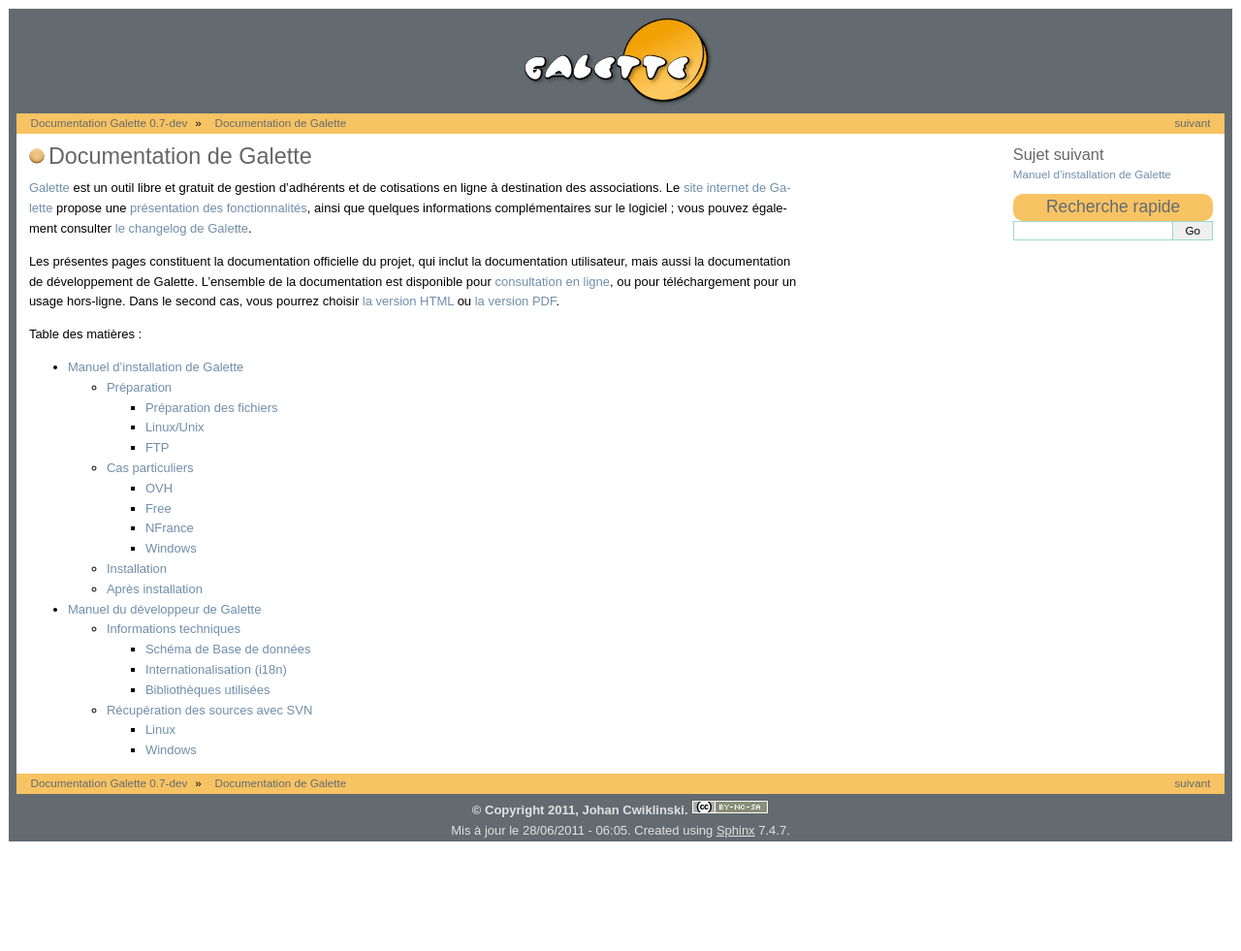
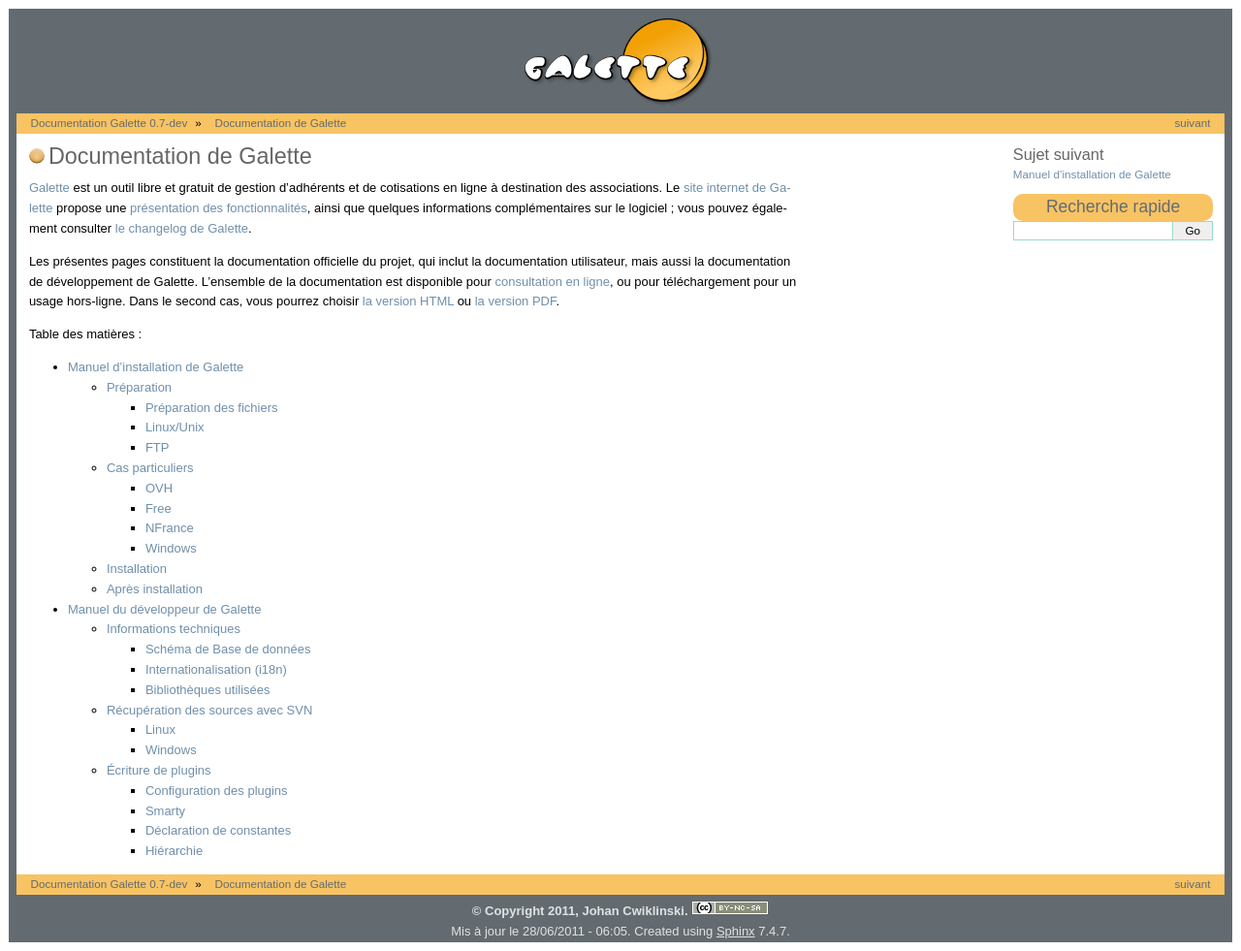
Before and after one commit to galette/galettedoc, a Sphinx documentation site: the page built from source/index.rst, in a window 1280 px wide. Shown: the whole page at 97% size. Built offline with Sphinx 7.4.7, drawn with Linux system fonts in a browser that asks for light colours; before the commit the page ends 900 px from its top, so only the background shows below that; some of the changed lines change nothing that is shown.

Commit message:
Développement : plugins

```diff
--- a/source/development/index.rst
+++ b/source/development/index.rst
@@ -7,3 +7,4 @@
 
    technical_infos.rst
    svn.rst
+   plugins.rst
--- /dev/null
+++ b/source/development/plugins.rst
@@ -0,0 +1,275 @@
+.. _plugins:
+
+*******************
+Écriture de plugins
+*******************
+
+Depuis la version 0.7 ; Galette fournit un système de plugins - rudimentaire, certes, mais qui a le mérite d'exister :-)
+
+Les possibilités sont ajoutées au fur et à mesure des besoins ; il est dores et déjà possible de profiter de l'API entière de Galette, de l'étendre, de la compléter avec des classes ; de créer des pages spécifiques à un plugin (via les templates Smarty) ; de créer des entrées de menus pour accéder aux pages précédement créées, et d'ajouter des boutons de fonction dans la liste des adhérents.
+
+Un dossier ``plugins`` existe dans l'arborescence de Galette. Chaque plugin installé se trouvera dans son propre sous dossier à cet endroit :
+
+* |folder| plugins
+
+  * |folder| Auto
+  * |folder| Sport
+  * |folder| ...
+
+Les fichiers de traduction du plugins seront placés dans un répertoire ``lang``, les templates Smarty dans un répertoire ``templates/{nom du thème}}`` (le nom du thème étant défini par le nom du répertoire, il est possible de choisir le thème désiré via les préférences de Galette. Le thème par défaut se nomme ``default``), et les classes dans un répertoire ``classes`` (tout comme dans Galette).
+
+Ces dossiers ne sont pas obligatoires, tout dépend si le plugin en a besoin ou pas :-)
+
+Configuration des plugins
+=========================
+
+Un fichier ``_define.php`` doit absolument être présent pour chaque plugin. Il définit le nom du plugin, son auteur, etc, selon la nomenclature suivante :
+
+.. code-block:: php
+
+   <?php
+
+   /* vim: set expandtab tabstop=4 shiftwidth=4 softtabstop=4: */
+
+   /**
+    * Main MyPlugin plugin configuration
+    *
+    * PHP version 5
+    *
+    * Copyright © 2010 The Galette Team
+    *
+    * This file is part of Galette (http://galette.tuxfamily.org).
+    *
+    * Galette is free software: you can redistribute it and/or modify
+    * it under the terms of the GNU General Public License as published by
+    * the Free Software Foundation, either version 3 of the License, or
+    * (at your option) any later version.
+    *
+    * Galette is distributed in the hope that it will be useful,
+    * but WITHOUT ANY WARRANTY; without even the implied warranty of
+    * MERCHANTABILITY or FITNESS FOR A PARTICULAR PURPOSE.  See the
+    *  GNU General Public License for more details.
+    *
+    * You should have received a copy of the GNU General Public License
+    * along with Galette. If not, see <http://www.gnu.org/licenses/>.
+    *
+    * @category  Plugins
+    * @package   MyPlugin
+    *
+    * @author    Votre Nom <vous@isp.com>
+    * @copyright 2010 The Galette Team
+    * @license   http://www.gnu.org/licenses/gpl-3.0.html GPL License 3.0 or (at your option) any later version
+    * @version   SVN: $Id$
+    * @link      http://galette.tuxfamily.org
+    * @since     Available since 0.7dev - 2010-03-05
+    */
+
+   $this->register(
+       'Mon Plugin', //Name
+       'Plugin qui ne sert à rien', //Short description
+       'Votre Nom', //Author
+       '0.0.1', //Version
+       null //Permissions needed - not yet implemented
+   );
+
+   ?>
+
+L'activation du module dans Galette dépend de ce fichier, s'il n'est pas présent, ou s'il est incorrect, le module ne sera pas activé.
+
+Smarty
+======
+
+Assignation de variables
+------------------------
+
+Il est possible d'assigner à Smarty des variables supplémentaires (comme via ``$tpl->assign('ma_var', 'ma_valeur');``). Pour cela, il faut ajouter un fichier nommé ``_smarties.php`` à votre plugin. Pour l'heure, il ne peut contenir qu'un tableau php nommé ``_tpl_assignments`` :
+
+.. code-block:: php
+   $_tpl_assignments = array(
+       'ma_var'             => 'mavaleur',
+       'dossier_includes'   => '__plugin_include_dir__dossier',
+       'nomplugin_tpl_dir'  => '__plugin_templates_dir__',
+       'nomplugin_dir'      => '__plugin_dir__'
+   );
+
+Les variables déclarées comme ceci seront alors accessibles depuis les templates Smarty de la manière habituelle : ``{$ma_var}``.
+
+Des remplacements automatiques peuvent être appliqués au sein des variables déclarées, en utilisant des chaînes spécifiques :
+  * ``__plugin_include_dir__`` ira chercher le dossier ``includes`` dans l'arborescence de votre plugin (ça donnera ``./plugins/nom_dossier/includes/dossier`` pour notre exemple)
+  * ``__plugin_templates_dir__`` sera remplacé par le chemin vers le dossier ``templates`` de vote plugin (ça donnera ``./plugins/nom_dossier/templates/`` pour notre exemple)
+  * ``__plugin_dir__`` sera remplacé par le chemin vers le dossier de vote plugin (ça donnera ``./plugins/nom_dossier/`` pour notre exemple)
+
+De cette façon, quelque soit le nom du dossier de votre plugin, les chemins seront les bons :-)
+
+Entrées de menu
+---------------
+
+Un fichier ``menu.tpl`` dans le répertoire des templates peut être ajouté, il sera affiché en dessous des autres entrées de menu de Galette. Il doit avoir un aspect similaire aux menus de Galette, à savoir :
+
+.. code-block:: html
+   <h1 class="nojs">[_T string="My plugin"}</h1>
+   <ul>
+      <li>{_T string="My first plugin menu entry"}
+      <li>{_T string="My second plugin menu entry"}
+   {if $smarty.session.admin_status eq 1}
+      <li>{_T string="My admin plugin menu entry"}</li>
+   {/if}
+   </ul>
+
+Dans les entrées de menu (et de façon générale dans les templates du plugin), utilisez la variable ``{$galette_base_path}`` pour faire référence à la racine web de Galette, et ``{$galette_base_path}{$galette_monplugin_path}`` pour faire référence à la racine web du plugin (« monplugin » est ici à replacer par le nom du répertoire de votre plugin, en minuscules).
+
+.. note::
+
+   L'utilisation de ``{$galette_monplugin_path}`` semble parfois hasardeuse, on ne peut pas présumer que l'utilisateur n'a pas changé le nom du dossier...
+
+Ajout de headers HTML
+---------------------
+
+La présence d'un fichier nommé ``headers.tpl`` dans les templates de votre plugin ajoutera automatiquement sont contenu dans l'en-tête de la page (dans la balise ``<head>`` donc) ; après le chargement de l'en-tête standard de Galette.
+
+.. code-block:: html
+
+   <link rel="stylesheet" type="text/css" href="{$nomplugin_tpl_dir}galette_nomplugin.css"/>
+
+Ajout d'actions sur les membres
+-------------------------------
+
+Il est possible pour un plugin d'ajouter des actions sur les membres. En plus d'une entrée dans le menu pour les fonctionnalités du Plugin, il est possible d'ajouter une ou plusieurs entrées dans la gestion des adhérents ou lors de la consultation d'une fiche (respectivement ``gestion_adherents.php`` et ``voir_adherent.php``.
+
+Un fichier nommé ``adh_actions.tpl`` dans les templates du plugin permettra l'ajout des actions dans la liste des adhérent (les actions par défaut étant « Modifier » ou « Supprimer »). Il s'agit d'une simple liste de liens :
+
+.. code-block:: html
+
+   <a href="{$galette_base_path}{$nomplugin_dir}fichier.php?id={$member->id}">
+      <img src="{$nomplugin_tpl_dir}images/icon-plugin.png" alt="{_T string="Plugin menu entry"}" width="16" height="16"/>
+   </a>
+
+Un autre fichier, nommé ``adh_fiche_action.tpl`` dans les templates du plugin permettra quant à lui l'ajout d'actions lors de la consultation d'une fiche :
+
+.. code-block:: html
+
+   <li>
+      <a href="{$galette_base_path}{$nomplugin_dir}plugin.php?id_adh={$member->id}" id="btn_plugins_nomplugin">{_T string="Plugin menu entry"}</a>
+   </li>
+
+Toute action sur les membres requiert évidemment un code qui va traiter les données envoyées au sein même du plugin.
+
+Considérations sur les noms des fichiers template
+-------------------------------------------------
+
+Hormis les cas particuliers énoncés ci-dessus, vous êtes entièrement libres de choisir le nom de vos fichiers de templates.
+
+Cela étant dit, il peut y avoir conflit si un template portant le même nom existe déjà, pour la compilation de la page et pour le cache (l'inclusion de fichiers n'est pas concernées ici). Dans le cas où l'un de vos fichiers template porte le même nom qu'un autre (de Galette ou d'un autre plugin) ; le premier appelé sera compilé, et ce sera toujours celui-là qui sera chargé.
+
+Pour parer à ce genre de problème, il est fortement conseillé d'utiliser une clé spécifique à la compilation et au cache. Ainsi, vos appels se feront de la façon suivante :
+
+.. code-block:: php
+
+   $tpl->compile_id = NOMPLUGIN_PREFIX;
+   [...]
+   $tpl->display('fichier.tpl', NOMPLUGIN_PREFIX);
+
+Il faut également que le préfixe choisi soit unique, j'ai choisi pour ma part d'utiliser de déclarer ceci :
+
+.. code-block:: php
+
+   define('NOMPLUGIN_PREFIX', 'plugins|nomplugin');
+
+Déclaration de constantes
+=========================
+
+Si le plugin doit avoir ses propres tables dans la base de données, il est conseillé de lui adjoindre un préfixe supplémentaire afin que chaque table soit facilement identifiable dans la base.
+
+Il est conseillé de placer les déclarations de constantes dans un fichier ``_config.inc.php`` :
+
+.. code-block:: php
+
+   <?php
+
+   /* vim: set expandtab tabstop=4 shiftwidth=4 softtabstop=4: */
+
+   /**
+    * Configuration file for MyPlugin plugin
+    *
+    * PHP version 5
+    *
+    * Copyright © 2010 The Galette Team
+    *
+    * This file is part of Galette (http://galette.tuxfamily.org).
+    *
+    * Galette is free software: you can redistribute it and/or modify
+    * it under the terms of the GNU General Public License as published by
+    * the Free Software Foundation, either version 3 of the License, or
+    * (at your option) any later version.
+    *
+    * Galette is distributed in the hope that it will be useful,
+    * but WITHOUT ANY WARRANTY; without even the implied warranty of
+    * MERCHANTABILITY or FITNESS FOR A PARTICULAR PURPOSE.  See the
+    *  GNU General Public License for more details.
+    *
+    * You should have received a copy of the GNU General Public License
+    * along with Galette. If not, see <http://www.gnu.org/licenses/>.
+    *
+    * @category  Plugins
+    * @package   MyPlugin
+    *
+    * @author    Votre Nom <vous@isp.com>
+    * @copyright 2010 The Galette Team
+    * @license   http://www.gnu.org/licenses/gpl-3.0.html GPL License 3.0 or (at your option) any later version
+    * @version   SVN: $Id$
+    * @link      http://galette.tuxfamily.org
+    * @since     Available since 0.7dev - 2010-03-05
+    */
+
+   define('PLUGIN_PREFIX', 'myplugin_');
+   ?>
+
+L'appel à une table dans le code se ferait donc de la façon suivante :
+
+.. code-block:: php
+   [...]
+   const TABLE = 'mytable';
+   [...]
+   $query = 'SELECT * FROM ' . PREFIX_DB . PLUGIN_PREXFIX . self::TABLE; // ==> 'SELECT * FROM galette_myplugin_mytable'
+   [...]
+
+Hiérarchie
+==========
+
+Au final, la hiérarchie d'un plugin devrait ressembler à ça :
+
+* plugins
+
+  * MonPlugin
+
+    * |folder| classes
+
+      * |file| ...
+
+    * |folder| includes
+
+      * |file| ...
+
+    * |folder| lang
+
+      * |file| ...
+
+    * |folder| templates
+
+      * |folder| default
+
+        * |file| headers.tpl
+        * |file| menu.tpl
+        * |file| ...
+
+    * |file| _config.inc.php
+    * |file| _define.php
+    * |file| _smarties.php
+    * |file| ...
+
+Pour le reste... Il suffit de vous armer du `manuel PHP <http://fr.php.net/manual/fr/>`_, du `manuel Smarty <http://www.smarty.net/manual/fr/>`_, d'un client de messagerie email pour [[:participer#listes_de_discussion|contacter les listes de diffusion]], et éventuellement d'un `client IRC <http://xchat.org/>`_ pour rejoindre [[:participer#irc|le canal IRC de Galette]] ;-)
+
+Notez que les plugins (tout comme le code principal de Galette depuis la version 0.7) doivent respecter les conventions de codage PEAR dans leur ensemble : http://pear.php.net/manual/en/standards.php
+
+.. |folder| image:: ../_styles/static/images/folder.png
+.. |file| image:: ../_styles/static/images/file.png
```
Also changed, not shown: source/_styles/static/images/file.png (added), source/_styles/static/images/folder.png (added).
